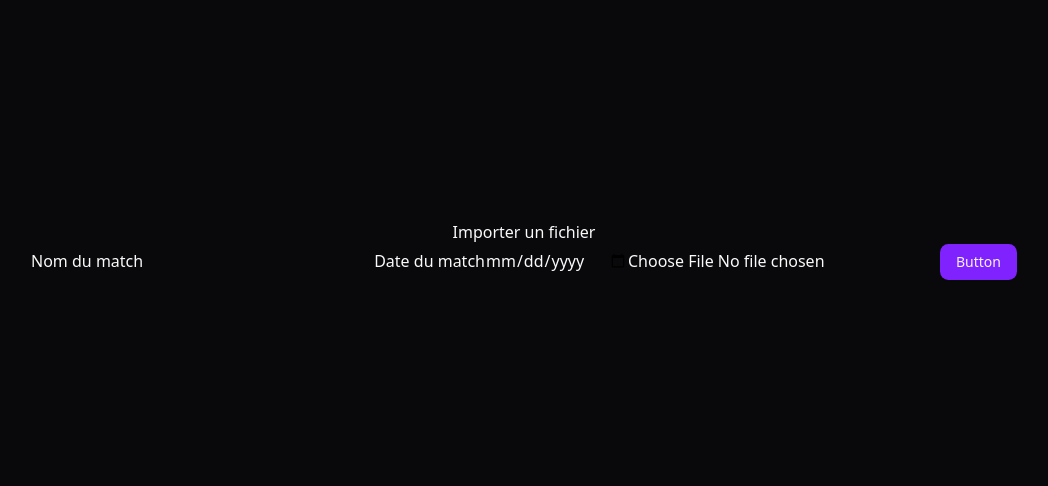
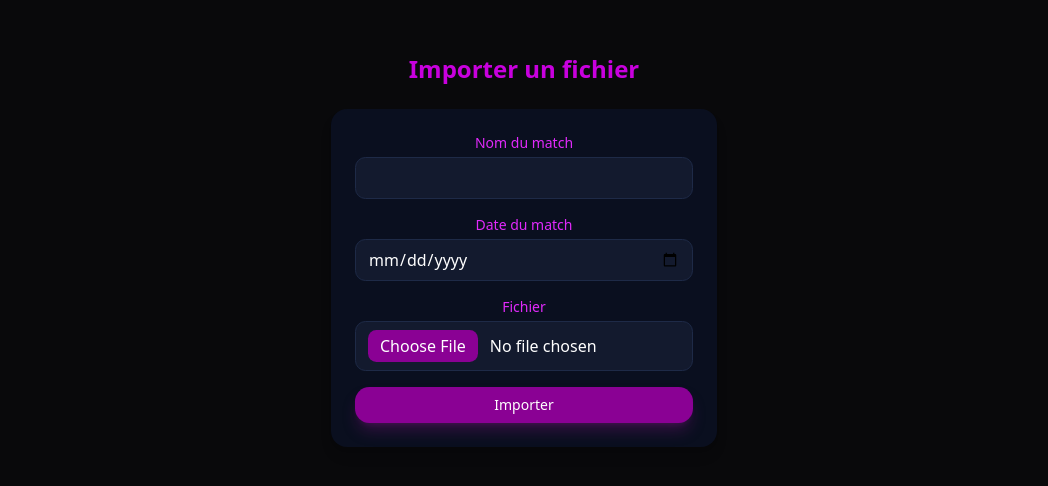
Before and after one commit to AnsseauMattheo/SaeHandDBut3-Front, a React (Vite) app: page /import in a window 1280 px wide. Shown: the part 150-636 px from the top of the page, without its empty margins (116-1164 px from the left). Built offline with nearby package versions, Linux system fonts and the light colour scheme; no server answers.

Commit message:
css import

```diff
--- a/src/Pages/ImportFile.jsx
+++ b/src/Pages/ImportFile.jsx
@@ -1,13 +1,13 @@
 import axios from "axios";
-import { useState } from "react";
-import { Button } from "@/components/ui/button"
+import {useState} from "react";
+import {Button} from "@/components/ui/button"
 import {useAlerts} from "@/context/AlertProvider.jsx";
-import { Loader2Icon } from "lucide-react"
+import {Loader2Icon} from "lucide-react"
 
 
 const ImportFile = () => {
 
-    const { addSuccess, addError, addWarning, addInfo } = useAlerts();
+    const {addSuccess, addError, addWarning, addInfo} = useAlerts();
     const [file, setFile] = useState(null);
     const [nomMatch, setNomMatch] = useState(null);
     const [dateMatch, setDateMatch] = useState(null);
@@ -24,7 +24,7 @@ const ImportFile = () => {
 
         axios.post("http://localhost:8080/data/import", formData, {
             withCredentials: true,
-            headers: { "Content-Type": "multipart/form-data" }
+            headers: {"Content-Type": "multipart/form-data"}
         }).then(res => {
             setLoad(false);
             addSuccess("Import successfully");
@@ -54,16 +54,66 @@ const ImportFile = () => {
 
     return (
         <>
-            <h1>Importer un fichier</h1>
-            <form onSubmit={handleSubmit}>
-                <label>Nom du match</label><input required type="text" onChange={handleMatchName}></input>
-                <label>Date du match</label><input required type="date" onChange={handleMatchDate}></input>{/*ou type string si le type pose pbm avec la bdd*/}
-                <input required type="file" onChange={handleChangeFile}></input>
-                <Button disabled = {load}>
-                    {load? <Loader2Icon className="animate-spin" /> : ""}
-                    Button
+            {/*<h1>Importer un fichier</h1>*/}
+            {/*<form onSubmit={handleSubmit}>*/}
+            {/*    <label>Nom du match</label><input required type="text" onChange={handleMatchName}></input>*/}
+            {/*    <label>Date du match</label><input required type="date" onChange={handleMatchDate}></input>/!*ou type string si le type pose pbm avec la bdd*!/*/}
+            {/*    <input required type="file" onChange={handleChangeFile}></input>*/}
+            {/*    <Button disabled = {load}>*/}
+            {/*        {load? <Loader2Icon className="animate-spin" /> : ""}*/}
+            {/*        Button*/}
+            {/*    </Button>*/}
+            {/*</form>*/}
+
+            <h1 className="text-2xl font-bold mb-6 text-center text-fuchsia-600">Importer un fichier</h1>
+            <form
+                onSubmit={handleSubmit}
+                className="flex flex-col gap-4 max-w-md mx-auto p-6 bg-[#0a0f1f] shadow-lg rounded-2xl"
+            >
+                <div className="flex flex-col">
+                    <label className="text-sm font-medium text-fuchsia-500 mb-1">Nom du match</label>
+                    <input
+                        required
+                        type="text"
+                        onChange={handleMatchName}
+                        className="border border-[#1e2a47] bg-[#131a2e] text-white rounded-lg px-3 py-2
+                 focus:outline-none focus:ring-2 focus:ring-fuchsia-700"
+                    />
+                </div>
+
+                <div className="flex flex-col">
+                    <label className="text-sm font-medium text-fuchsia-500 mb-1">Date du match</label>
+                    <input
+                        required
+                        type="date"
+                        onChange={handleMatchDate}
+                        className="border border-[#1e2a47] bg-[#131a2e] text-white rounded-lg px-3 py-2
+                 focus:outline-none focus:ring-2 focus:ring-fuchsia-700"
+                    />
+                </div>
+
+                <div className="flex flex-col">
+                    <label className="text-sm font-medium text-fuchsia-500 mb-1">Fichier</label>
+                    <input
+                        required
+                        type="file"
+                        onChange={handleChangeFile}
+                        className="border border-[#1e2a47] bg-[#131a2e] text-white rounded-lg px-3 py-2
+                 file:mr-3 file:py-1 file:px-3 file:rounded-md file:border-0
+                 file:bg-fuchsia-800 file:text-white hover:file:bg-fuchsia-900"
+                    />
+                </div>
+
+                <Button
+                    disabled={load}
+                    className="w-full bg-fuchsia-800 hover:bg-fuchsia-900 text-white font-medium py-2 px-4
+               rounded-xl flex items-center justify-center gap-2 disabled:opacity-50
+               shadow-lg shadow-fuchsia-900/40"
+                >
+                    {load ? <Loader2Icon className="animate-spin" /> : "Importer"}
                 </Button>
             </form>
+
         </>
     )
 
```
